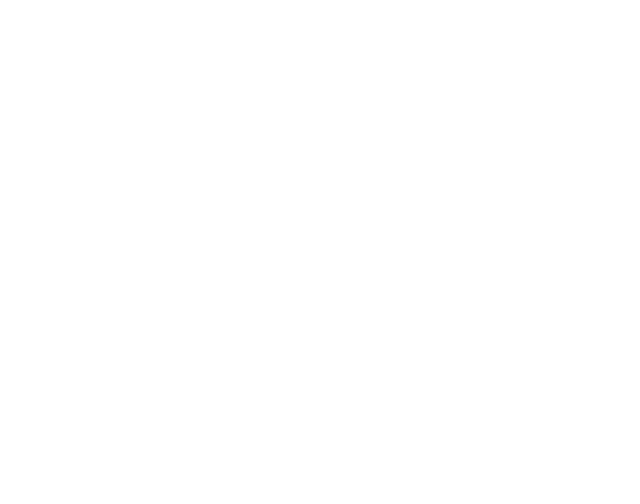
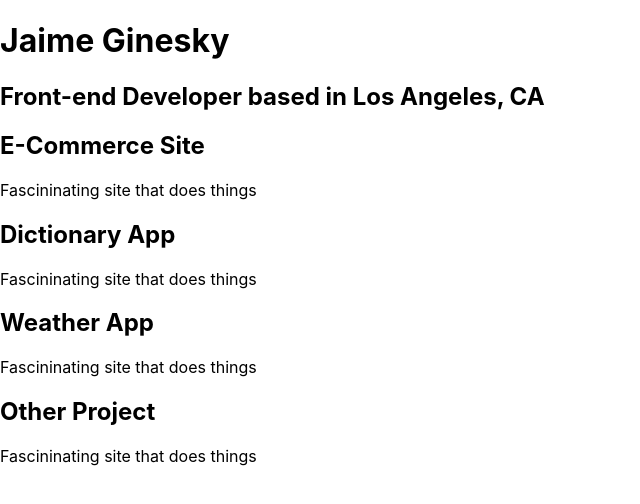
Before and after one commit to Jaime-Ginesky/jgreactwebsite, a React (Create React App) app: page / in a window 1280 px wide. Shown: the top 504 px of the page, without its empty margins (0-640 px from the left). Built offline with nearby package versions, Linux system fonts and the light colour scheme.

Commit message:
setting up project skeleton

```diff
--- a/package.json
+++ b/package.json
@@ -8,6 +8,7 @@
     "@testing-library/user-event": "^13.5.0",
     "react": "^18.2.0",
     "react-dom": "^18.2.0",
+    "react-router-dom": "^6.14.0",
     "react-scripts": "5.0.1",
     "web-vitals": "^2.1.4"
   },
--- a/src/App.js
+++ b/src/App.js
@@ -1,10 +1,49 @@
 
 import './App.css';
 
+const categories = [
+  {
+    id: 1,
+    title: 'E-Commerce Site',
+    description: 'Fascininating site that does things',
+  },
+  {
+    id: 2,
+    title: 'Dictionary App',
+    description: 'Fascininating site that does things',
+  },
+  {
+    id: 3,
+    title: 'Weather App',
+    description: 'Fascininating site that does things',
+  }, {
+    id: 4,
+    title: 'Other Project',
+    description: 'Fascininating site that does things',
+  },
+
+]
+
 const App = () => {
   return (
-    <div className="App">
-
+    <div className="projects-container">
+      <h1>Jaime Ginesky</h1>
+      <h2>Front-end Developer based in Los Angeles, CA</h2>
+      <div className="project-container">
+        {categories.map(({title,description}) => (
+          <div className='card'>
+          <div className='imgA'>
+            <h2>{title}</h2>
+          </div>
+            <div className='contentA'>
+              <div className='content'>
+                <p>{description}</p>
+                {/* <link>link to site</link> */}
+          </div>
+        </div>
+        </div>
+        ))}
+      </div>
     </div>
   );
 }
```
Also changed, not shown: src/routes/home/home.component.js (added), src/routes/navigation/navigation.component.js (added), 1 other file (tests, documents, lock files or other folders).
